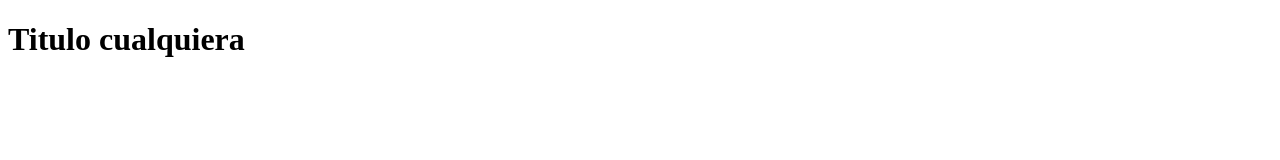
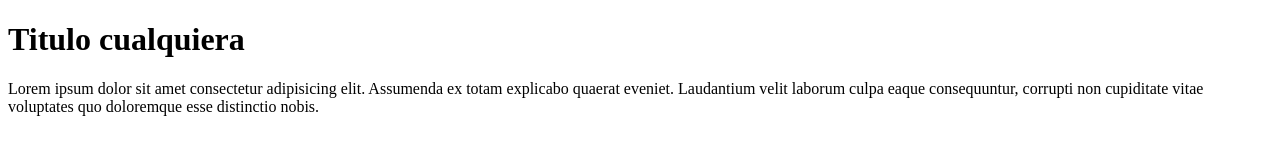
Before and after one commit to lbianfa/test, a plain HTML site: page index.html in a window 1280 px wide. Drawn offline with Linux system fonts and the light colour scheme.

Commit message:
Add paragraph

```diff
--- a/index.html
+++ b/index.html
@@ -8,5 +8,11 @@
   </head>
   <body>
     <h1>Titulo cualquiera</h1>
+    <p>
+      Lorem ipsum dolor sit amet consectetur adipisicing elit. Assumenda ex
+      totam explicabo quaerat eveniet. Laudantium velit laborum culpa eaque
+      consequuntur, corrupti non cupiditate vitae voluptates quo doloremque esse
+      distinctio nobis.
+    </p>
   </body>
 </html>
```
